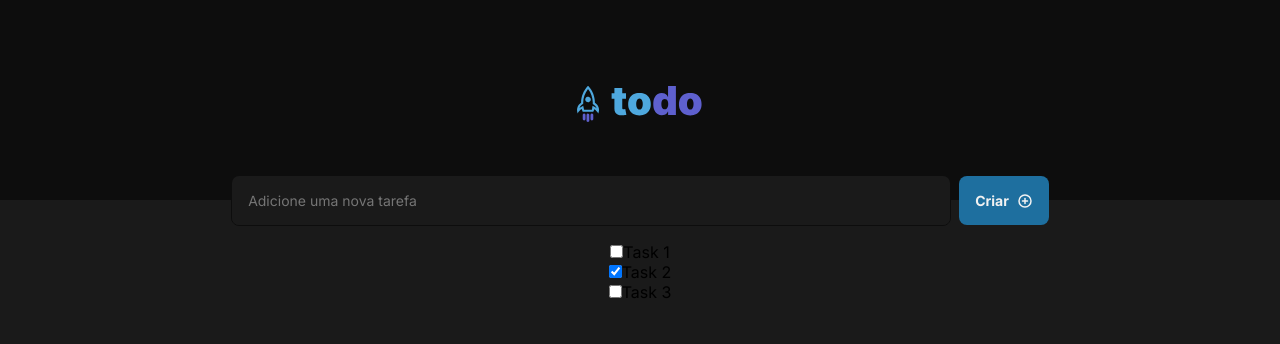
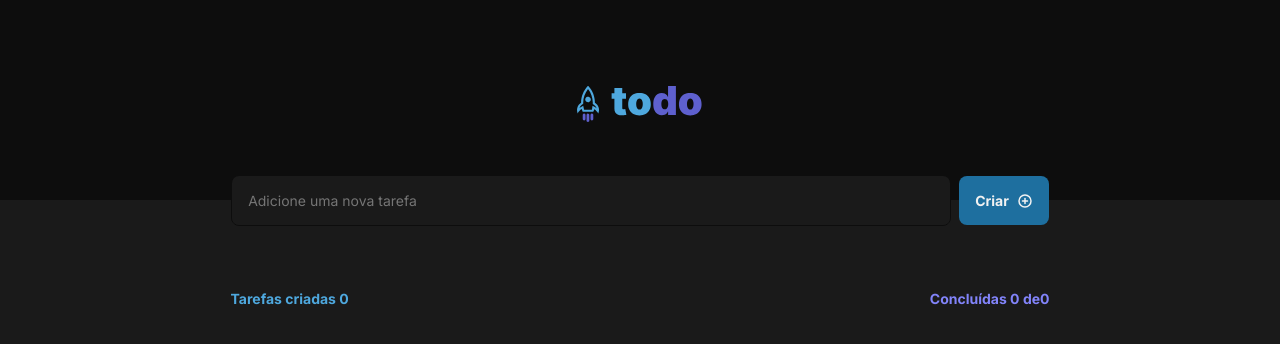
Before and after one commit to GersonRocha9/ignite-todo-list, a React (Vite) app: page / in a window 1280 px wide. Shown: the top 344 px of the page. Built offline with nearby package versions, Linux system fonts and the light colour scheme.

Commit message:
feat: taskcard and functions done

```diff
--- a/src/components/CreateButton/index.tsx
+++ b/src/components/CreateButton/index.tsx
@@ -2,9 +2,13 @@ import { PlusCircle } from "phosphor-react";
 import { Text } from "../Text";
 import { Button } from "./styles";
 
-export const CreateButton = () => {
+interface CreateButtonProps {
+  onAddTask: () => void;
+}
+
+export const CreateButton = ({ onAddTask }: CreateButtonProps) => {
   return (
-    <Button>
+    <Button onClick={onAddTask}>
       <Text weight="bold" size={14} color="#F2F2F2">
         Criar
       </Text>
--- a/src/components/TaskCard/index.tsx
+++ b/src/components/TaskCard/index.tsx
@@ -1,3 +1,6 @@
+import { Trash } from "phosphor-react";
+import { CardContainer, Container } from "./styles";
+
 interface Task {
   id: string;
   title: string;
@@ -6,15 +9,29 @@ interface Task {
 
 interface TaskCardProps {
   task: Task;
+  onDeleteTask: (id: string) => void;
+  onToggleTask: (id: string) => void;
 }
 
-export const TaskCard = ({ task }: TaskCardProps) => {
+export const TaskCard = ({
+  task,
+  onDeleteTask,
+  onToggleTask,
+}: TaskCardProps) => {
   return (
-    <div>
-      <div>
-        <input type="checkbox" checked={task.isDone} />
+    <Container>
+      <CardContainer isDone={task.isDone}>
+        <input
+          type="checkbox"
+          checked={task.isDone}
+          onChange={() => onToggleTask(task.id)}
+        />
+
         <span>{task.title}</span>
-      </div>
-    </div>
+        <button onClick={() => onDeleteTask(task.id)}>
+          <Trash size={16} color="#808080" />
+        </button>
+      </CardContainer>
+    </Container>
   );
 };
--- /dev/null
+++ b/src/components/TaskCard/styles.ts
@@ -0,0 +1,30 @@
+import styled from "styled-components";
+
+interface ITaskCardProps {
+  isDone: boolean;
+}
+
+export const Container = styled.div`
+  display: flex;
+  flex-direction: column;
+  align-items: center;
+  width: 100%;
+  max-width: 736px;
+`;
+
+export const CardContainer = styled.div<ITaskCardProps>`
+  display: flex;
+  flex-direction: row;
+  align-items: center;
+  justify-content: space-between;
+  width: 819px;
+  padding: 16px;
+  background: ${({ theme }) => theme.colors.base.gray[500]};
+  border: 1px solid ${({ theme }) => theme.colors.base.gray[400]};
+  box-shadow: 0px 2px 8px rgba(0, 0, 0, 0.06);
+  border-radius: 8px;
+  margin-bottom: 16px;
+  color: ${({ theme, isDone }) =>
+    isDone ? theme.colors.base.gray[300] : theme.colors.base.gray[100]};
+  text-decoration: ${({ isDone }) => (isDone ? "line-through" : "none")};
+`;
--- a/src/components/TextInput/index.tsx
+++ b/src/components/TextInput/index.tsx
@@ -1,33 +1,15 @@
-import { ChangeEventHandler, InputHTMLAttributes, useState } from "react";
-import { useForm } from "react-hook-form";
+import { InputHTMLAttributes } from "react";
 import { Container, Input } from "./styles";
 
 export interface TextFieldProps extends InputHTMLAttributes<HTMLInputElement> {
   placeholder: string;
-}
-
-interface IFormInput {
   value: string;
 }
 
-export const TextInput = ({ placeholder, ...props }: TextFieldProps) => {
-  const [value, setValue] = useState<string>("");
-
-  console.log(value);
-
-  const { register } = useForm<IFormInput>();
-
-  const onChange: ChangeEventHandler<HTMLInputElement> = (e) => {
-    setValue(e.target.value);
-  };
-
+export const TextInput = ({ value, placeholder, ...props }: TextFieldProps) => {
   return (
     <Container {...props}>
-      <Input
-        placeholder={placeholder}
-        {...register("value")}
-        onChange={onChange}
-      />
+      <Input placeholder={placeholder} value={value} />
     </Container>
   );
 };
--- a/src/components/TextInput/styles.ts
+++ b/src/components/TextInput/styles.ts
@@ -14,6 +14,7 @@ export const Input = styled.input.attrs({
     &:focus-visible {
       outline: 0;
     }
+    box-shadow: 0px 4px 4px rgba(0, 0, 0, 0.25);
   `}
 `;
 
--- a/src/pages/Home/index.tsx
+++ b/src/pages/Home/index.tsx
@@ -1,38 +1,83 @@
+import { useState } from "react";
 import { CreateButton, Header, TaskCard, TextInput } from "../../components";
-import { Container, FormContainer, TasksContainer } from "./styled";
+import { Text } from "../../components/Text";
+import {
+  Container,
+  FormContainer,
+  InfoContainer,
+  InfoWrapper,
+  TasksContainer,
+} from "./styled";
 
-const listOfMockedTasks = [
-  {
-    id: "1",
-    title: "Task 1",
-    isDone: false,
-  },
-
-  {
-    id: "2",
-    title: "Task 2",
-    isDone: true,
-  },
-
-  {
-    id: "3",
-    title: "Task 3",
-    isDone: false,
-  },
-];
+interface Task {
+  id: string;
+  title: string;
+  isDone: boolean;
+}
 
 export const Home = () => {
+  const [tasks, setTasks] = useState<Task[]>([]);
+  const [newTask, setNewTask] = useState("");
+
+  function addNewTask() {
+    if (!newTask) return;
+
+    const newTaskObject = {
+      id: String(new Date().getTime()),
+      title: newTask,
+      isDone: false,
+    };
+
+    setTasks((oldState) => [...oldState, newTaskObject]);
+    setNewTask("");
+  }
+
+  function handleDeleteTask(id: string) {
+    const filteredTasks = tasks.filter((task) => task.id !== id);
+    setTasks(filteredTasks);
+  }
+
+  function handleToggleTask(id: string) {
+    const updatedTasks = tasks.map((task) =>
+      task.id === id ? { ...task, isDone: !task.isDone } : task
+    );
+
+    setTasks(updatedTasks);
+  }
+
   return (
     <Container>
       <Header />
       <FormContainer>
-        <TextInput placeholder="Adicione uma nova tarefa" />
-        <CreateButton />
+        <TextInput
+          placeholder="Adicione uma nova tarefa"
+          value={newTask}
+          onChange={(e) => setNewTask(e.target.value)}
+        />
+        <CreateButton onAddTask={addNewTask} />
       </FormContainer>
 
+      <InfoContainer>
+        <InfoWrapper>
+          <Text size={14} weight="bold" color="#4EA8DE">
+            Tarefas criadas {tasks.length}
+          </Text>
+
+          <Text size={14} weight="bold" color="#8284FA">
+            Concluídas {tasks.filter((task) => task.isDone).length} de
+            {tasks.length}
+          </Text>
+        </InfoWrapper>
+      </InfoContainer>
+
       <TasksContainer>
-        {listOfMockedTasks.map((task) => (
-          <TaskCard key={task.id} task={task} />
+        {tasks.map((task) => (
+          <TaskCard
+            key={task.id}
+            task={task}
+            onDeleteTask={() => handleDeleteTask(task.id)}
+            onToggleTask={() => handleToggleTask(task.id)}
+          />
         ))}
       </TasksContainer>
     </Container>
--- a/src/pages/Home/styled.ts
+++ b/src/pages/Home/styled.ts
@@ -12,6 +12,22 @@ export const FormContainer = styled.div`
   paddind: 0 16px !important;
 `;
 
+export const InfoContainer = styled.div`
+  display: flex;
+  flex-direction: row;
+  align-items: center;
+  justify-content: center;
+  margin-top: 64px;
+  padding: 0 16px !important;
+`;
+
+export const InfoWrapper = styled.div`
+  display: flex;
+  justify-content: space-between;
+  width: 100%;
+  max-width: 819px;
+`;
+
 export const TasksContainer = styled.div`
   display: flex;
   flex-direction: column;
--- a/src/styles/global.css
+++ b/src/styles/global.css
@@ -3,8 +3,16 @@
   padding: 0;
   box-sizing: border-box;
   font-family: "Inter", sans-serif;
+  -webkit-font-smoothing: inherit;
 }
 
 body {
   background-color: #1a1a1a;
 }
+
+button {
+  cursor: pointer;
+  background: none;
+  border: none;
+  outline: none;
+}
```
